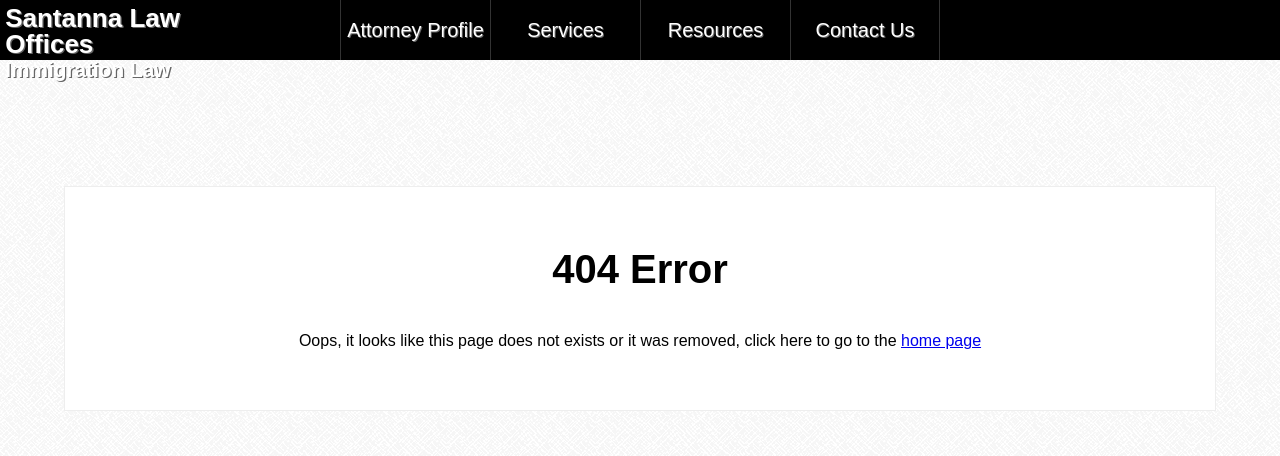
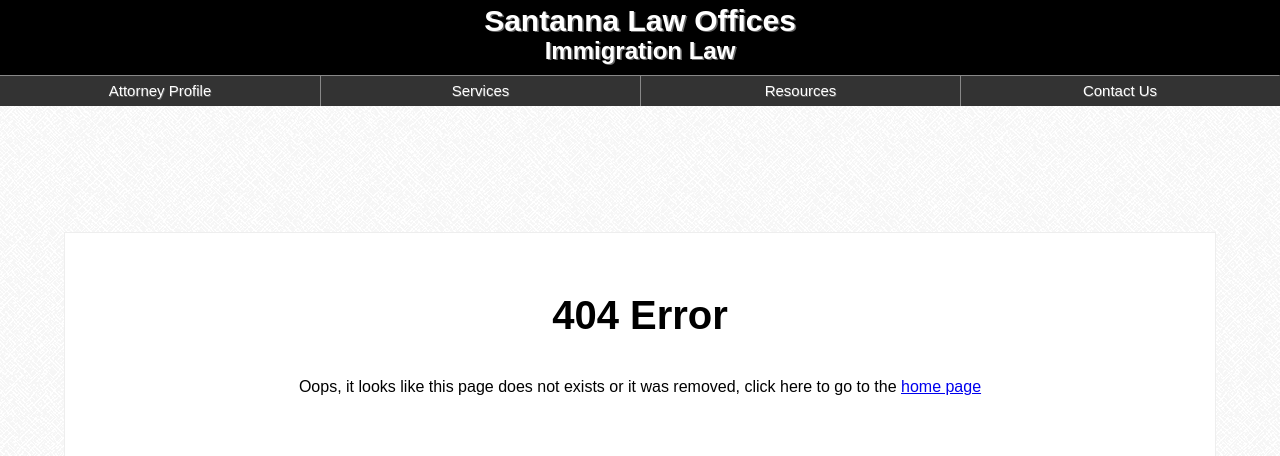
Before and after one commit to mv2sa/bolhufasLaw, a PHP site: page /?page=1 in a window 1280 px wide. Shown: the top 456 px of the page. Run offline with PHP 8.4, Linux system fonts and the light colour scheme; some libraries are stand-ins or nearby versions; some web fonts are replaced.

Commit message:
css changes for desktop header

```diff
--- a/css/main.css
+++ b/css/main.css
@@ -663,12 +663,20 @@
         width: 90%;
     }
 
+    #h-headerWrapper {
+        height: auto;
+    }
+
     #h-headerWrapper h1#logo {
-        width: 10em;
+        width: 100%;
         display: block;
-        float: left;
-        text-align: left;
-        margin-left: 0.2em;
+        text-align: center;
+        padding-bottom: 0.3em;
+        font-size: 1.5em;
+    }
+
+    #h-headerWrapper h1#logo a {
+        text-shadow: 0.05em 0.04em #666;
     }
 
     #h-headerWrapper:after,
@@ -690,12 +698,11 @@
     .csstransitions #h-headerWrapper #h-mainMenu,
     #h-headerWrapper #h-mainMenu {
         max-height: inherit;
-        width: 80%;
-        max-width: 30em;
+        width: 100%;
         font-size: 75%;
-        background-color: transparent;
+        background-color: #333;
         display: block;
-        margin: 0 auto;
+        margin: 0;
     }
 
     #h-headerWrapper #h-mainMenu li {
@@ -705,9 +712,14 @@
         border-bottom: none;
     }
 
+    #h-headerWrapper #h-mainMenu li:first-child a {
+        border-left: none;
+    }
+
     #h-headerWrapper #h-mainMenu li a {
-        line-height: 4em;
-        border-left: 1px #333 solid;
+        line-height: 2em;
+        border-left: 1px #888 solid;
+        border-top: 1px #888 solid;
     }
 
     #h-headerWrapper #h-mainMenu li:last-child a {
@@ -861,27 +873,6 @@
 
 }
 
-@media only screen and (min-width: 940px) {
-
-    .csstransitions #h-headerWrapper #h-mainMenu,
-    #h-headerWrapper #h-mainMenu {
-        font-size: 100%;
-    }
-
-    #h-headerWrapper #h-mainMenu li a {
-        line-height: 3em;
-    }
-
-}
-
-@media only screen and (min-width: 1240px) {
-
-    #h-headerWrapper h1#logo {
-        position: absolute;
-    }
-
-}
-
 
 /* ==========================================================================
    Print styles
```
